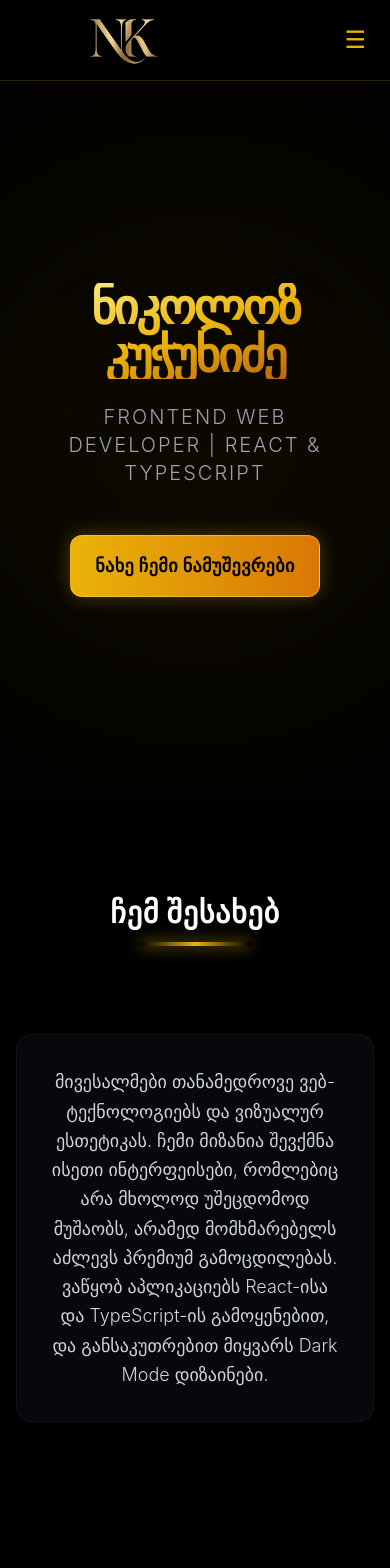
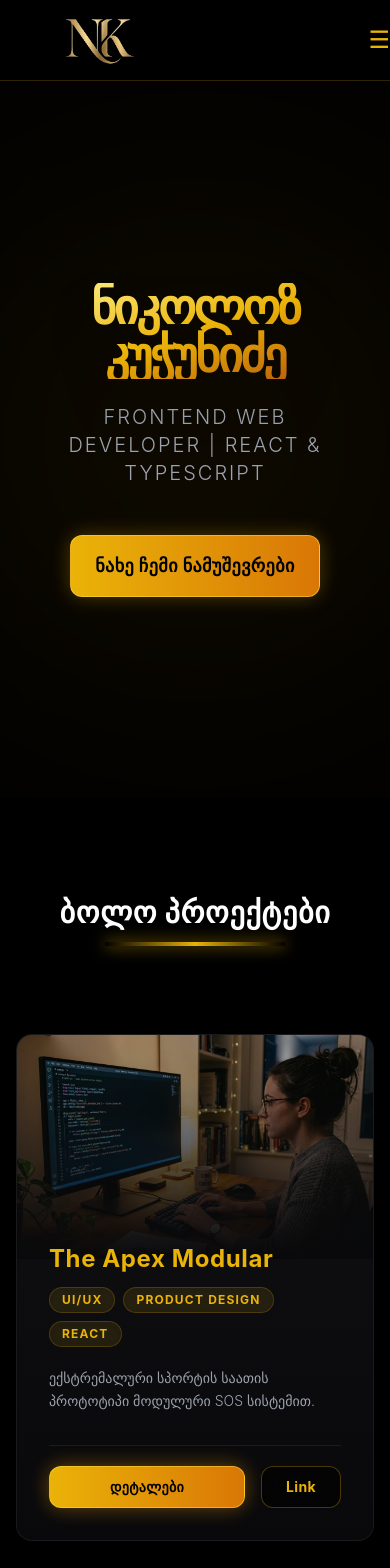
Before and after one commit to nikaia123/nika-kutchukhidze-portfolio, a React (Vite) app: page / in a window 390 px wide. Shown: the top 1568 px of the page. Built offline with nearby package versions, Linux system fonts and the light colour scheme; grey boxes are pictures that could not be loaded.

Commit message:
fix: resolve component rendering issues

```diff
--- a/src/App.tsx
+++ b/src/App.tsx
@@ -7,6 +7,7 @@ import { Contact } from './pages/Contact';
 import { Projects } from './pages/Projects';
 import { Terms } from './pages/Terms';
 import { Privacy } from './pages/Privacy';
+import { ScrollToTop } from './components/ScrollToTop';
 
 function App() {
   return (
@@ -19,6 +20,7 @@ function App() {
           <Route path='/Projects' element={<Projects />} />
           <Route path='/Terms' element={<Terms />} />
           <Route path='/Privacy' element={<Privacy />} />
+          <Route path='/ScrollToTop' element={<ScrollToTop/>} />
         </Routes>
 
       </MainLayout>
--- a/src/components/Header.tsx
+++ b/src/components/Header.tsx
@@ -17,7 +17,7 @@ export const Header: React.FC<HeaderProps> = ({ links }) => {
 
   return (
     <header className="sticky top-0 z-50 bg-black/80 backdrop-blur-lg border-b border-yellow-500/20 w-full">
-      <div className="max-w-7xl mx-auto px-6 h-20 flex items-center justify-between">
+      <div className="max-w-7xl mx-auto px- h-20 flex items-center justify-between">
         <div className="logo flex items-center" >
           <img src="src/assets/NK-removebg-preview.png" alt="logo" width={200} height={200} />
           <Link to="/" className="text-2xl font-extrabold text-transparent bg-clip-text bg-gradient-to-r from-yellow-400 to-amber-600 tracking-wider">
--- /dev/null
+++ b/src/components/ScrollToTop.tsx
@@ -0,0 +1,13 @@
+import { useEffect } from 'react';
+import { useLocation } from 'react-router-dom';
+
+export const ScrollToTop = () => {
+  const { pathname } = useLocation();
+
+  useEffect(() => {
+    // როცა pathname (ლინკი) იცვლება, ვსქროლავთ ზემოთ
+    window.scrollTo(0, 0);
+  }, [pathname]);
+
+  return null; // ეს კომპონენტი ვიზუალურად არაფერს აბრუნებს
+};
--- /dev/null
+++ b/src/hooks/usePageTitle.ts
@@ -0,0 +1,8 @@
+import { useEffect } from 'react';
+
+export const usePageTitle = (title: string) => {
+  useEffect(() => {
+    document.title = `${title} | MR. NIKA`;
+
+  }, [title]);
+};
--- a/src/pages/Home.tsx
+++ b/src/pages/Home.tsx
@@ -34,16 +34,6 @@ export const Home: React.FC = () => {
         ctaText="ნახე ჩემი ნამუშევრები"
       />
 
-      <Section id="about" title="ჩემ შესახებ">
-        <div className="bg-gray-800/20 backdrop-blur-md border border-white/5 p-8 md:p-12 rounded-2xl text-gray-300 leading-relaxed max-w-4xl mx-auto shadow-xl text-lg text-center font-light">
-          <p>
-            მივესალმები თანამედროვე ვებ-ტექნოლოგიებს და ვიზუალურ ესთეტიკას. ჩემი მიზანია შევქმნა ისეთი ინტერფეისები,
-            რომლებიც არა მხოლოდ უშეცდომოდ მუშაობს, არამედ მომხმარებელს აძლევს პრემიუმ გამოცდილებას. ვაწყობ აპლიკაციებს
-            React-ისა და TypeScript-ის გამოყენებით, და განსაკუთრებით მიყვარს Dark Mode დიზაინები.
-          </p>
-        </div>
-      </Section>
-
       <Section id="projects" title="ბოლო პროექტები">
         <div className="grid grid-cols-1 md:grid-cols-2 lg:grid-cols-3 gap-8 justify-items-center">
           {projects.map((project) => (
```
Also changed, not shown: src/hooks/useForm.js (deleted), src/hooks/useForm.ts (added), src/hooks/useProducts.js (deleted), src/hooks/useProjects.ts (added).
